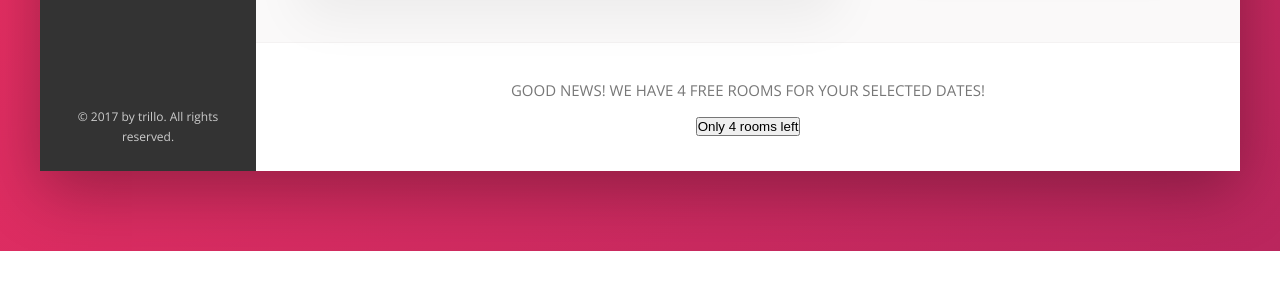
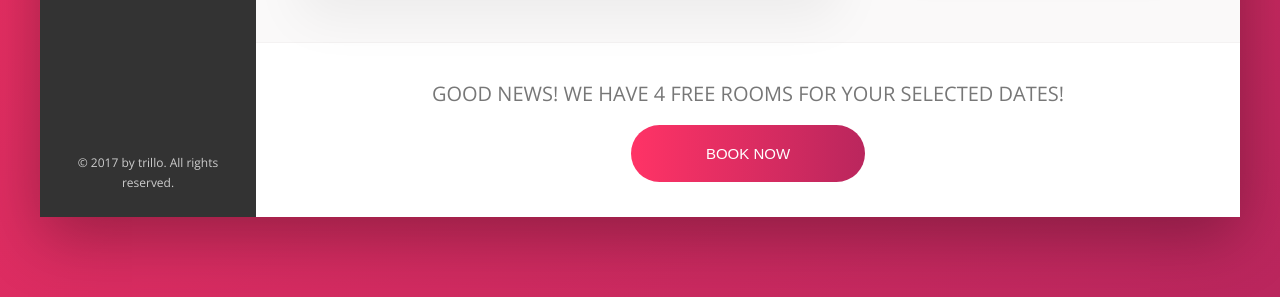
Before and after one commit to jeanwang2dev/trillo, a website: page index.html in a window 1280 px wide. Shown: the part 777-1074 px from the top of the page. Before the commit the page ends 1028 px from the top, so only its background shows below. Drawn offline with nearby package versions, Linux system fonts and the light colour scheme.

Commit message:
style the cta button

```diff
--- a/index.html
+++ b/index.html
@@ -195,7 +195,8 @@
                             Good news! We have 4 free rooms for your selected dates!
                         </h2>
                         <button class="btn">
-                            Only 4 rooms left
+                            <span class="btn__visible">Book now</span>
+                            <span class="btn__invisible">Only 4 rooms left</span>
                         </button>
                     </div>
                 </main>
--- a/sass/_components.scss
+++ b/sass/_components.scss
@@ -461,9 +461,59 @@
     text-align: center;
 
     &__book-now {
-        font-size: 1.5rem;
+        font-size: 2rem;
         font-weight: 300;
         text-transform: uppercase;
         margin-bottom: 1.5rem;
     }
 }
+
+//*************
+/* CALL TO ACTION BUTTON  */
+.btn {
+    font-size: 1.5rem;
+    font-weight: 300;;
+    border: none;
+    text-transform: uppercase;
+    border-radius: 100px;
+    background-image: linear-gradient(to right, var(--color-primary-light), var(--color-primary-dark));
+    color: #fff;
+    position: relative;
+    overflow: hidden;
+    cursor: pointer;
+
+    & > * {
+        display: inline-block;
+        height: 100%;
+        width: 100%;
+    }
+
+    &__visible {
+        padding: 2rem 7.5rem;
+    }
+
+    &__invisible {
+        position: absolute;
+        left: 0;
+        top: -100%;
+        padding: 2rem 0;
+        transition: all .2s;
+    }
+
+    &:hover {
+        background-image: linear-gradient(to left, var(--color-primary-light), var(--color-primary-dark));
+    }
+
+    &:hover &__visible {
+        transform: translateY(100%);
+    }
+
+    &:hover &__invisible {
+        top: 0;
+    }
+
+    &:focus {
+        outline: none;
+        animation: pulsate 1s infinite;
+    }
+}
```
Also changed, not shown: css/style.css.
